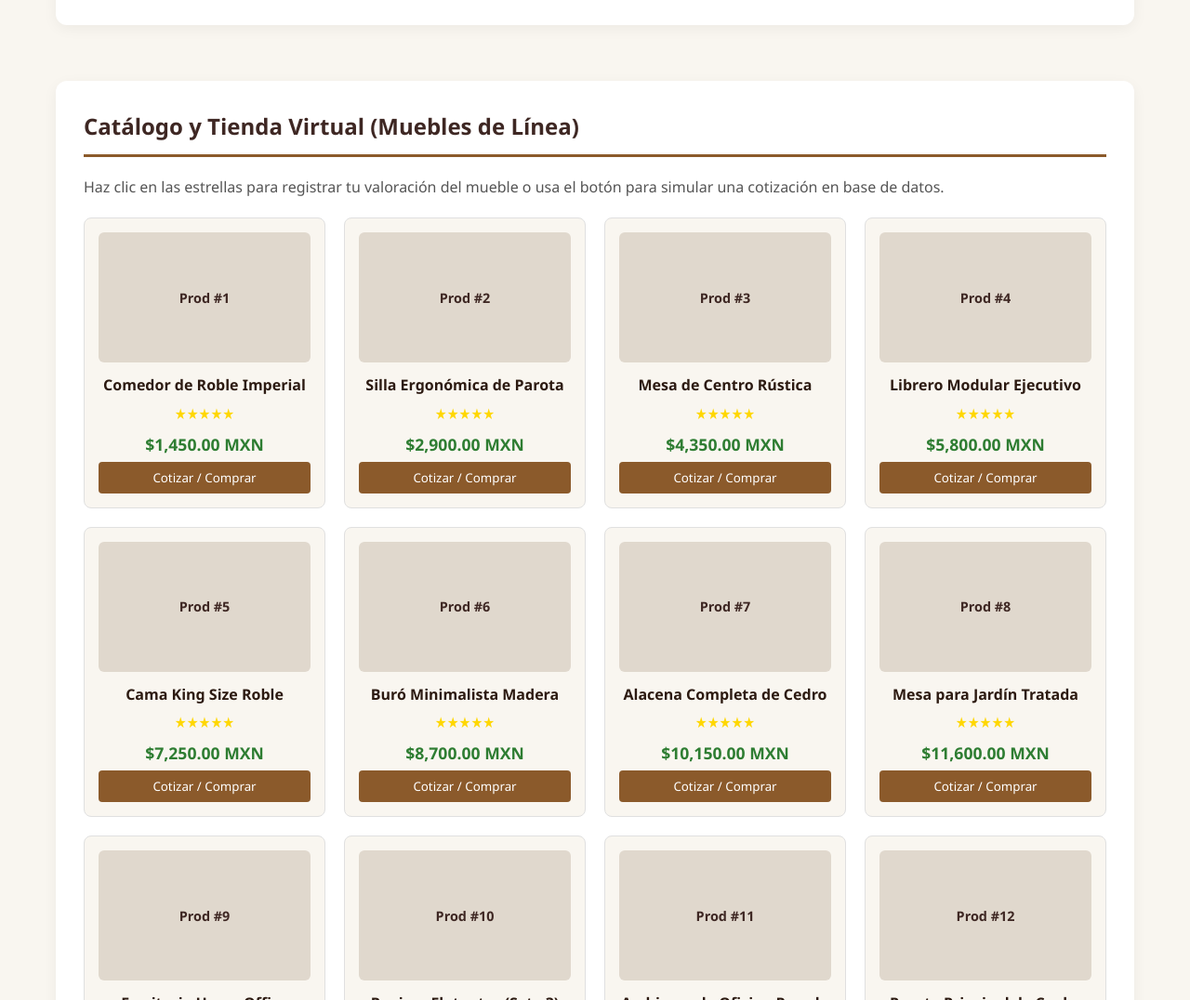
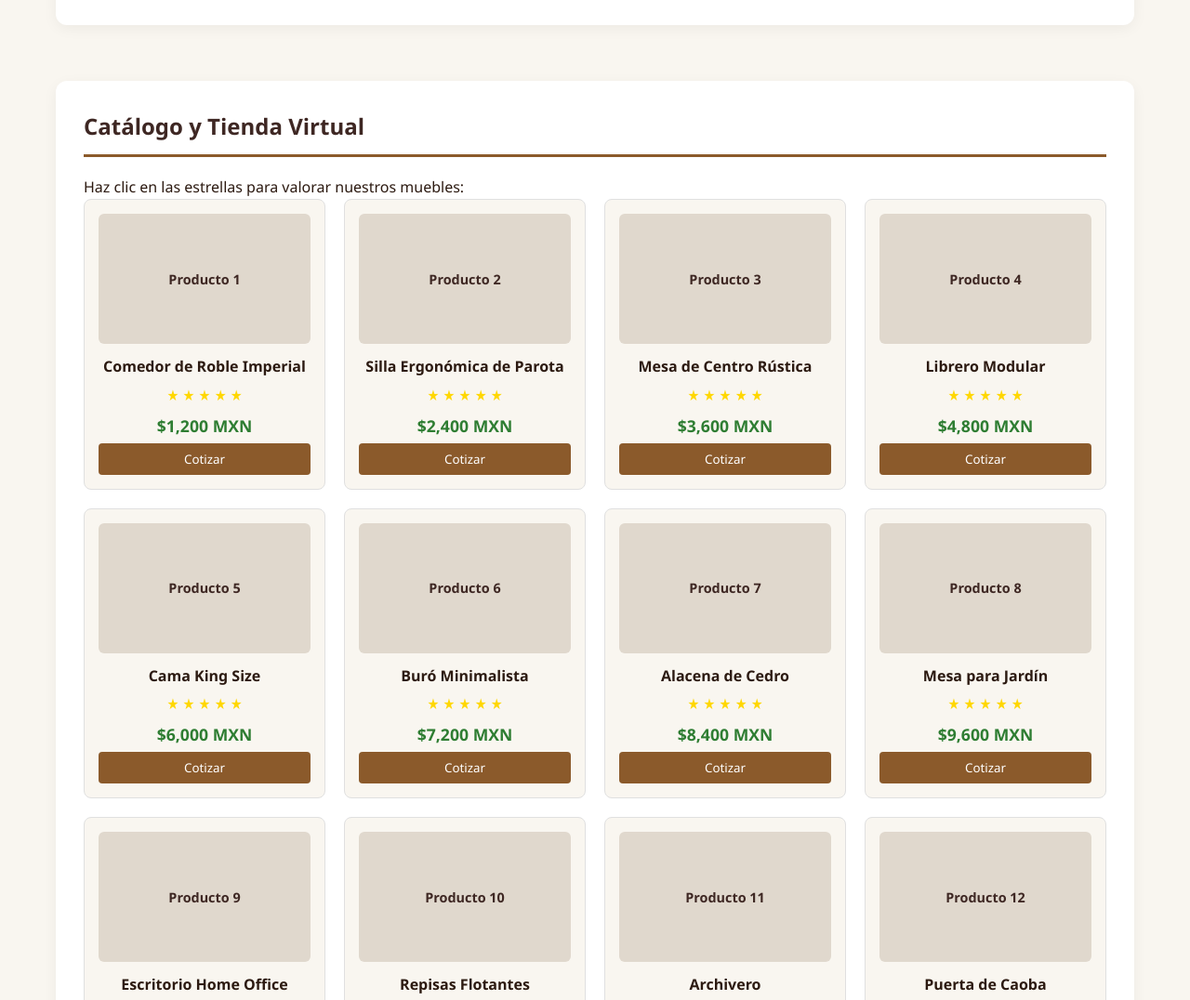
Before and after one commit to Luedvi/carpinteria_los_robles, a plain HTML site: page index.html in a window 1280 px wide. Shown: the part 1083-2159 px from the top of the page at 93% size. Drawn offline with Linux system fonts and the light colour scheme.

Commit message:
Revise product catalog and footer information

```diff
--- a/index.html
+++ b/index.html
@@ -365,29 +365,32 @@
         </section>
 
         <section id="tienda">
-            <h2>Catálogo y Tienda Virtual (Muebles de Línea)</h2>
-            <p style="margin-bottom: 20px; color: #555;">Haz clic en las estrellas para registrar tu valoración del mueble o usa el botón para simular una cotización en base de datos.</p>
+    <h2>Catálogo y Tienda Virtual</h2>
+    <p>Haz clic en las estrellas para valorar nuestros muebles:</p>
 
     <div class="tienda-grid">
         <script>
-                    const productos = [
-                        "Comedor de Roble Imperial", "Silla Ergonómica de Parota", "Mesa de Centro Rústica", "Librero Modular Ejecutivo",
-                        "Cama King Size Roble", "Buró Minimalista Madera", "Alacena Completa de Cedro", "Mesa para Jardín Tratada",
-                        "Escritorio Home Office", "Repisas Flotantes (Set x3)", "Archivero de Oficina Pesado", "Puerta Principal de Caoba",
-                        "Consola de Recibidor Elegante", "Banco Alto para Barra", "Perchero de Entrada Roble", "Mesa de Noche Vintage",
-                        "Centro de Entretenimiento TV", "Cuna Convertible Premium", "Baúl de Almacenamiento Antiguo", "Isla de Cocina Movible"
-                    ];
+            // Función para manejar la valoración
+            function valorar(producto, estrellas) {
+                alert('¡Gracias por calificar ' + producto + ' con ' + estrellas + ' estrellas!');
+            }
+
+            const productos = ["Comedor de Roble Imperial", "Silla Ergonómica de Parota", "Mesa de Centro Rústica", "Librero Modular", "Cama King Size", "Buró Minimalista", "Alacena de Cedro", "Mesa para Jardín", "Escritorio Home Office", "Repisas Flotantes", "Archivero", "Puerta de Caoba", "Consola Elegante", "Banco Alto", "Perchero Roble", "Mesa de Noche", "Centro de TV", "Cuna Premium", "Baúl Antiguo", "Isla de Cocina"];
 
             productos.forEach((prod, index) => {
                 document.write(`
                     <div class="item-producto">
-                                <div class="img-placeholder">Prod #${index + 1}</div>
+                        <div class="img-placeholder">Producto ${index + 1}</div>
                         <h4>${prod}</h4>
-                                <div class="stars" onclick="alert('¡Gracias por tu valoración de ${index + 1} estrellas en este producto!')">
-                                    ★★★★★
+                        <div class="stars">
+                            <span onclick="valorar('${prod}', 1)">★</span>
+                            <span onclick="valorar('${prod}', 2)">★</span>
+                            <span onclick="valorar('${prod}', 3)">★</span>
+                            <span onclick="valorar('${prod}', 4)">★</span>
+                            <span onclick="valorar('${prod}', 5)">★</span>
                         </div>
-                                <p class="precio">$${((index + 1) * 1450).toLocaleString('es-MX', {minimumFractionDigits: 2})} MXN</p>
-                                <button class="btn-cotizar" onclick="alert('Iniciando Cotizador Express para: ${prod}. Presupuesto estimado generado.')">Cotizar / Comprar</button>
+                        <p class="precio">$${((index + 1) * 1200).toLocaleString()} MXN</p>
+                        <button class="btn-cotizar">Cotizar</button>
                     </div>
                 `);
             });
@@ -464,7 +467,7 @@
     </div>
 
     <footer class="social-bar">
-        <p>© 2026 Carpintería El Roble - Proyecto de Desarrollo de Sistemas Web UDGVirtual</p>
+        <p>© 2026 Carpintería Los Robles - Proyecto de Desarrollo de Sistemas Web UDGVirtual</p>
         <div class="social-links" style="margin-top: 10px;">
             <a href="https://facebook.com" target="_blank">Facebook Organizacional</a> |
             <a href="https://instagram.com" target="_blank">Instagram de Diseños</a> |
```
Lines whose indentation alone changed are shown as unchanged.
